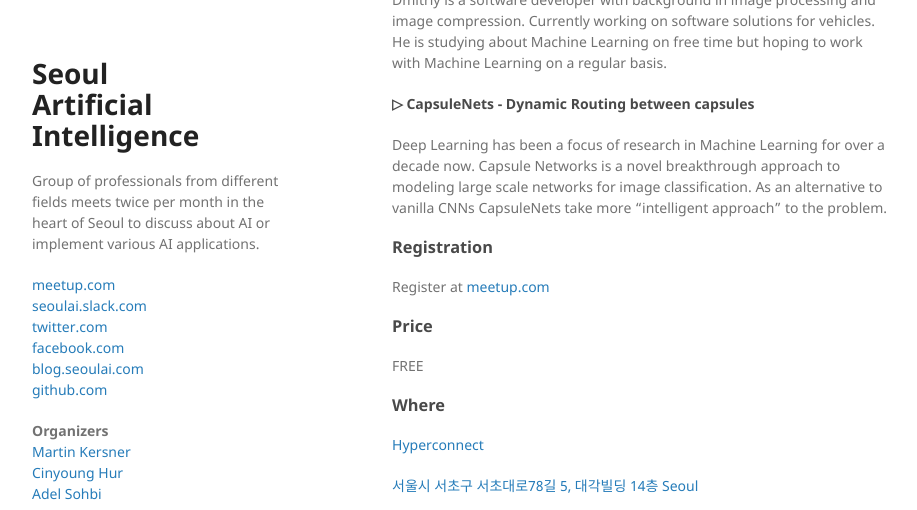
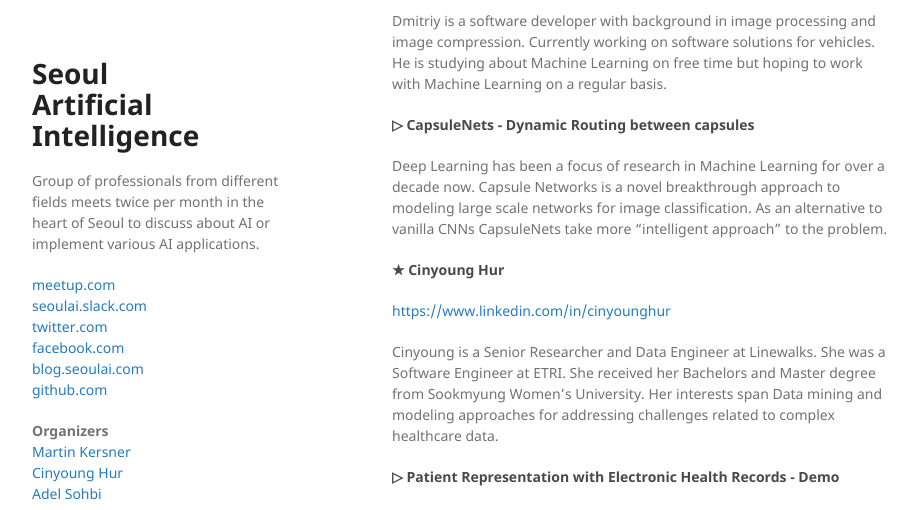
Before and after one commit to martinkersner/seoul-artificial-intelligence-meetup, a Jekyll site: the page built from docs/index.md, in a window 1280 px wide and 1400 px high, scrolled down 1032 px. Shown: the top 510 px of the window, without its empty margins (178-1095 px from the left). Built offline with Jekyll 4.4.1, drawn with Linux system fonts in a browser that asks for light colours; some of the changed text lies outside the part shown.

Commit message:
Add cinyoung talk

```diff
--- a/docs/index.md
+++ b/docs/index.md
@@ -6,26 +6,27 @@
 
 If you want to collaborate with us, register at [seoulai.herokuapp.com](https://seoulai.herokuapp.com/) and join our slack at [seoulai.slack.com](https://seoulai.slack.com/). If you want to give a talk [fill in this form](https://goo.gl/forms/BaMrDY3cddP2g82S2). To receive (by email) the latest information about upcoming meetups, hackathons and other events organized by Seoul AI, [subscribe through this form](subscribe).
 
+## Upcoming Meetup
 
-## Upcoming Meetup
 <!--## Seoul AI Hackathon-->
 
 <!-- <a href="images/june_23_2018.png" target="_blank">![png](images/june_23_2018.png)</a> -->
 
 ### When
+
 Saturday, July 7, 2018
 
 02:00 PM to 04:00 PM
 
 ### Program
+
 02:00 - 02:15 Networking
 
 02:15 - 02:45 Introduction to uTensor (Neil Tan)
 
 02:45 - 03:45 CapsuleNets - Dynamic Routing between capsules (Dmitriy Khvan)
 
-03:45 - 04:00 TBD
-
+03:45 - 04:00 Patient Representation with Electronic Health Records - Demo (Cinyoung Hur)
 
 <!--10:00 - 10:30 1-3 minutes pitch of your topic-->
 
@@ -42,21 +43,33 @@
 
 ### Presenters
 
+#### ★ Neil Tan
 
-#### ★ Neil Tan
 [https://www.linkedin.com/in/neil-tan](https://www.linkedin.com/in/neil-tan)
 
 Neil Tan is a developer evangelist at Arm, creator of uTensor, software and hardware hacker, robotics and physics enthusiast. He seeks out curious minds to forge new technologies together.
 
 #### ▷ Introduction to uTensor
+
 uTensor is a machine learning inference framework specialized for microcontrollers. Based on Tensorflow and Mbed, its implementation for a 3-layer-fully-connected network accounts for less than 30KB in the final binary file. In additional to the background information, we are going to share brief technical insight to the inner-working and current state of uTensor. This should be a good starting point for those who wish to experiment with or to be part of the project.
 
 #### ★ Dmitriy Khvan
+
 Dmitriy is a software developer with background in image processing and image compression. Currently working on software solutions for vehicles. He is studying about Machine Learning on free time but hoping to work with Machine Learning on a regular basis.
 
 #### ▷ CapsuleNets - Dynamic Routing between capsules
+
 Deep Learning has been a focus of research in Machine Learning for over a decade now. Capsule Networks is a novel breakthrough approach to modeling large scale networks for image classification. As an alternative to vanilla CNNs CapsuleNets take more "intelligent approach" to the problem.
 
+#### ★ Cinyoung Hur
+
+[https://www.linkedin.com/in/cinyounghur](https://www.linkedin.com/in/cinyounghur)
+
+Cinyoung is a Senior Researcher and Data Engineer at Linewalks. She was a Software Engineer at ETRI. She received her Bachelors and Master degree from Sookmyung Women's University. Her interests span Data mining and modeling approaches for addressing challenges related to complex healthcare data.
+
+#### ▷ Patient Representation with Electronic Health Records - Demo
+
+All aspects of patient encounters are in modern Electronic Health Record systems - diagnosis, medications, laboratory test, and procedures. Learning a patient representation is the first step to apply machine learning and deep learning techniques because it helps to transform complex high-dimensional data into lower dimensional dense representation. This talk demonstrates patient representation based on MIMIC-III which is a freely accessible critical care database.
 
 <!--### Details-->
 
@@ -67,16 +80,18 @@
 <!--Seoul AI Hackathon allows you to participate either as a single participant or in a team. In case you want to participate in a team, all members (not more than 2 is recommended) have to RSVP to this event through meetup.com. If you want to search for potential team members, the best way is through our slack [seoulai.slack.com](https://seoulai.slack.com/) (before joining slack you have to ask for invitation at [seoulai.herokuapp.com](https://seoulai.herokuapp.com/))-->
 
 ### Registration
+
 Register at [meetup.com](https://www.meetup.com/Seoul-Artificial-Intelligence/events/252081468/)
 
 ### Price
+
 FREE
 
 ### Where
 
 [Hyperconnect](http://www.hpcnt.com)
 
-[서울시 서초구 서초대로78길 5, 대각빌딩 14층 Seoul](https://www.google.com/maps/place/%EB%8C%80%EA%B0%81%EB%B9%8C%EB%94%A9/@37.4972664,127.0273556,17z/data=!3m1!4b1!4m5!3m4!1s0x357ca15a2f9719ab:0x20210a76b2b256f7!8m2!3d37.4972664!4d127.0273556)
+[서울시 서초구 서초대로 78 길 5, 대각빌딩 14 층 Seoul](https://www.google.com/maps/place/%EB%8C%80%EA%B0%81%EB%B9%8C%EB%94%A9/@37.4972664,127.0273556,17z/data=!3m1!4b1!4m5!3m4!1s0x357ca15a2f9719ab:0x20210a76b2b256f7!8m2!3d37.4972664!4d127.0273556)
 
 <center>
 <iframe src="https://www.google.com/maps/embed?pb=!1m18!1m12!1m3!1d3165.4515690893822!2d127.02735559999999!3d37.4972664!2m3!1f0!2f0!3f0!3m2!1i1024!2i768!4f13.1!3m3!1m2!1s0x357ca15a2f9719ab%3A0x20210a76b2b256f7!2z64yA6rCB67mM65Sp!5e0!3m2!1sen!2s!4v1508801167955" width="100%" height="450" frameborder="0" style="border:0" allowfullscreen></iframe>
@@ -86,60 +101,73 @@
 ## Previous Meetups
 
 ### June 23, 2018
-* Deep Learning and Electronic Health records ([Cinyoung Hur](members/cinyoung), [presentation](presentations/Machine_Learning_and_Electronic_Health_Records.pdf), [awesome-ehr-deeplearning](https://github.com/hurcy/awesome-ehr-deeplearning))
+
+- Deep Learning and Electronic Health records ([Cinyoung Hur](members/cinyoung), [presentation](presentations/Machine_Learning_and_Electronic_Health_Records.pdf), [awesome-ehr-deeplearning](https://github.com/hurcy/awesome-ehr-deeplearning))
 
 ### June 9, 2018
-* Object detection transfer learning tool (Sulki Kim, [presentation](presentations/Transfer_learning_Active_learning_using_tensorflow_object_detection_api.pdf))
-* Dimensionality Reduction with t-SNE ([Zaur Fataliyev](https://www.linkedin.com/in/fvzaur), [presentation](presentations/t-SNE.pdf))
-* Seoul AI Gym ([Martin](members/martin), [presentation](presentations/Seoul_AI_Gym.pdf))
+
+- Object detection transfer learning tool (Sulki Kim, [presentation](presentations/Transfer_learning_Active_learning_using_tensorflow_object_detection_api.pdf))
+- Dimensionality Reduction with t-SNE ([Zaur Fataliyev](https://www.linkedin.com/in/fvzaur), [presentation](presentations/t-SNE.pdf))
+- Seoul AI Gym ([Martin](members/martin), [presentation](presentations/Seoul_AI_Gym.pdf))
 
 ### May 26, 2018
-* Configuring neural style transfer for artistic visual variations ([소재한, Chaehan So](https://kr.linkedin.com/in/chaehan-so-087261), [paper](https://arxiv.org/abs/1805.10852))
-* Brain Tumor Segmentation ([Lars Sjösund](https://www.linkedin.com/in/lars-lowe-sj%C3%B6sund-22429560/), [presentation](https://www.slideshare.net/LarsLoweSjsund/brain-tumor-segmentation-seoul-ai-20180526-100235776), [demo](https://colab.research.google.com/drive/1RkvieIa5Z46fKIJqLeyGvLrSDlt0LwLJ))
-* Art Science and technology; Artwork using AI ([Elly Yaeli Cho](http://www.ellycho.net/), [presentation](presentations/mediart_ai_small.pdf))
+
+- Configuring neural style transfer for artistic visual variations ([소재한, Chaehan So](https://kr.linkedin.com/in/chaehan-so-087261), [paper](https://arxiv.org/abs/1805.10852))
+- Brain Tumor Segmentation ([Lars Sjösund](https://www.linkedin.com/in/lars-lowe-sj%C3%B6sund-22429560/), [presentation](https://www.slideshare.net/LarsLoweSjsund/brain-tumor-segmentation-seoul-ai-20180526-100235776), [demo](https://colab.research.google.com/drive/1RkvieIa5Z46fKIJqLeyGvLrSDlt0LwLJ))
+- Art Science and technology; Artwork using AI ([Elly Yaeli Cho](http://www.ellycho.net/), [presentation](presentations/mediart_ai_small.pdf))
 
 ### May 12, 2018
+
 Seoul AI Hackathon ([info](presentations/3rd_Seoul_AI_Hackathon_info.pdf), [project presentations](presentations/3rd_Seoul_AI_Hackathon.pdf))
 
 ### April 28, 2018
-* Name Entity Recognition for Medicines ([Cinyoung](members/cinyoung), [presentation](presentations/Name_Entity_Recognition_for_Medicines.pdf))
-* A Toy Model for Homomorphic Encryption for Linear Regression ([Adel](members/adel), [presentation](presentations/A_Toy_Model_for_Homomorphic_Encryption_for_Linear_Regression.pdf), [Jupyter Notebook](https://github.com/adelshb/Toy-Model-for-Homomorphic-Encryption-for-Linear-Regression/blob/master/Homomorphic_Encryption_for_Lieanr_Regression.ipynb))
-* uTensor / Tensorflow on Mbed Microcontrollers ([Emilio](members/emilio), [presentation](presentations/uTensor.pdf))
+
+- Name Entity Recognition for Medicines ([Cinyoung](members/cinyoung), [presentation](presentations/Name_Entity_Recognition_for_Medicines.pdf))
+- A Toy Model for Homomorphic Encryption for Linear Regression ([Adel](members/adel), [presentation](presentations/A_Toy_Model_for_Homomorphic_Encryption_for_Linear_Regression.pdf), [Jupyter Notebook](https://github.com/adelshb/Toy-Model-for-Homomorphic-Encryption-for-Linear-Regression/blob/master/Homomorphic_Encryption_for_Lieanr_Regression.ipynb))
+- uTensor / Tensorflow on Mbed Microcontrollers ([Emilio](members/emilio), [presentation](presentations/uTensor.pdf))
 
 ### April 14, 2018
-* Unfoncerence
-* Celebrating 1 year anniversary of Seoul AI
+
+- Unfoncerence
+- Celebrating 1 year anniversary of Seoul AI
 
 ### March 31, 2018
-* MAML and Reptile ([Martin](members/martin), [presentation](presentations/MAML_and_Reptile.pdf))
-* Homomorphic Voting Schemes ([Raj](members/raj), [presentation](presentations/Homomorphic_Voting_Scheme.pdf))
-* Data Selfie ([Emilio](members/emilio), [presentation](presentations/Data_Selfie.pdf))
+
+- MAML and Reptile ([Martin](members/martin), [presentation](presentations/MAML_and_Reptile.pdf))
+- Homomorphic Voting Schemes ([Raj](members/raj), [presentation](presentations/Homomorphic_Voting_Scheme.pdf))
+- Data Selfie ([Emilio](members/emilio), [presentation](presentations/Data_Selfie.pdf))
 
 ### March 17, 2018
-* Kx, kdb+ and q – An introduction (Kate, [presentation](presentations/kx.pdf))
-* Introduction to Topological Data Analysis (Aleksei, [presentation](presentations/Introduction_to_Topological_Data_Analysis.pdf))
-* Smart Contracts and Scalability ([Raj](members/raj), [presentation](presentations/Smart_Contracts_and_Scalability.pdf))
+
+- Kx, kdb+ and q – An introduction (Kate, [presentation](presentations/kx.pdf))
+- Introduction to Topological Data Analysis (Aleksei, [presentation](presentations/Introduction_to_Topological_Data_Analysis.pdf))
+- Smart Contracts and Scalability ([Raj](members/raj), [presentation](presentations/Smart_Contracts_and_Scalability.pdf))
 
 ### March 3, 2018
-* Spatial Bloom Filters and Privacy Preservation with Homomorphic Encryption ([Raj](members/raj), [presentation](presentations/Spatial_Bloom_Filters.pdf))
-* Mobile AI ([Emilio](members/emilio), [presentation](presentations/Mobile_AI.pdf))
-* Speed it up with ... Python? ([Martin](members/martin), [presentation](presentations/Speed_it_up_with_..._Python.pdf))
+
+- Spatial Bloom Filters and Privacy Preservation with Homomorphic Encryption ([Raj](members/raj), [presentation](presentations/Spatial_Bloom_Filters.pdf))
+- Mobile AI ([Emilio](members/emilio), [presentation](presentations/Mobile_AI.pdf))
+- Speed it up with ... Python? ([Martin](members/martin), [presentation](presentations/Speed_it_up_with_..._Python.pdf))
 
 ### February 17, 2018
-* Velocity Obstacles: Autonomous Navigation on 2D Environments ([Vincent](members/vincent), [presentation](presentations/Autonomous_Navigation_2D_Environments.pdf))
-* Homomorphic Encryption and Applications for Machine Learning and Other Areas ([Raj](members/raj), [presentation](presentations/Homomorphic_Encryption.pdf))
+
+- Velocity Obstacles: Autonomous Navigation on 2D Environments ([Vincent](members/vincent), [presentation](presentations/Autonomous_Navigation_2D_Environments.pdf))
+- Homomorphic Encryption and Applications for Machine Learning and Other Areas ([Raj](members/raj), [presentation](presentations/Homomorphic_Encryption.pdf))
 
 ### February 3, 2018
-* Feature Preprocessing and Generation with Respect to Models - part 2 ([Cinyoung](members/cinyoung), [presentation](presentations/Preprocessing_Tips_part2.pdf))
-* Get started with NLP (Aleksei, [presentation](https://docs.google.com/presentation/d/e/2PACX-1vSVEFuHzJQK1bKkXAIyom69NtHAnUrQObkVSTgLYlSnyC1568iO2RfZu5f0wrfmczkLcKvdd-saaKw1/pub?start=false&loop=false&delayms=3000#slide=id.p))
-* Popularity prediction based on Twitter log (Changsik, [presentation](presentations/celebrity_popularity_prediction.pdf))
+
+- Feature Preprocessing and Generation with Respect to Models - part 2 ([Cinyoung](members/cinyoung), [presentation](presentations/Preprocessing_Tips_part2.pdf))
+- Get started with NLP (Aleksei, [presentation](https://docs.google.com/presentation/d/e/2PACX-1vSVEFuHzJQK1bKkXAIyom69NtHAnUrQObkVSTgLYlSnyC1568iO2RfZu5f0wrfmczkLcKvdd-saaKw1/pub?start=false&loop=false&delayms=3000#slide=id.p))
+- Popularity prediction based on Twitter log (Changsik, [presentation](presentations/celebrity_popularity_prediction.pdf))
 
 ### January 20, 2018
+
 Mini AI Hackathon ([project presentations](presentations/mini-ai-hackathon-20180120.pdf))
 
 ### January 8, 2018
-* Running Tensorflow on AWS Sagemaker (Sun Keun Choi, [presentation](presentations/Introduction_to_Amazon_Sagemaker.pdf))
-* CNN visualizations ([Martin](members/martin), [presentation](presentations/CNN_Visualizations.pdf), [github](https://github.com/martinkersner/cnn-visualizations))
-* Feature Preprocessing and Generation with Respect to Models ([Cinyoung](members/cinyoung), [presentation](presentations/Preprocessing_Tips.pdf))
+
+- Running Tensorflow on AWS Sagemaker (Sun Keun Choi, [presentation](presentations/Introduction_to_Amazon_Sagemaker.pdf))
+- CNN visualizations ([Martin](members/martin), [presentation](presentations/CNN_Visualizations.pdf), [github](https://github.com/martinkersner/cnn-visualizations))
+- Feature Preprocessing and Generation with Respect to Models ([Cinyoung](members/cinyoung), [presentation](presentations/Preprocessing_Tips.pdf))
 
 ### [Presentations from 2017](2017)
```
